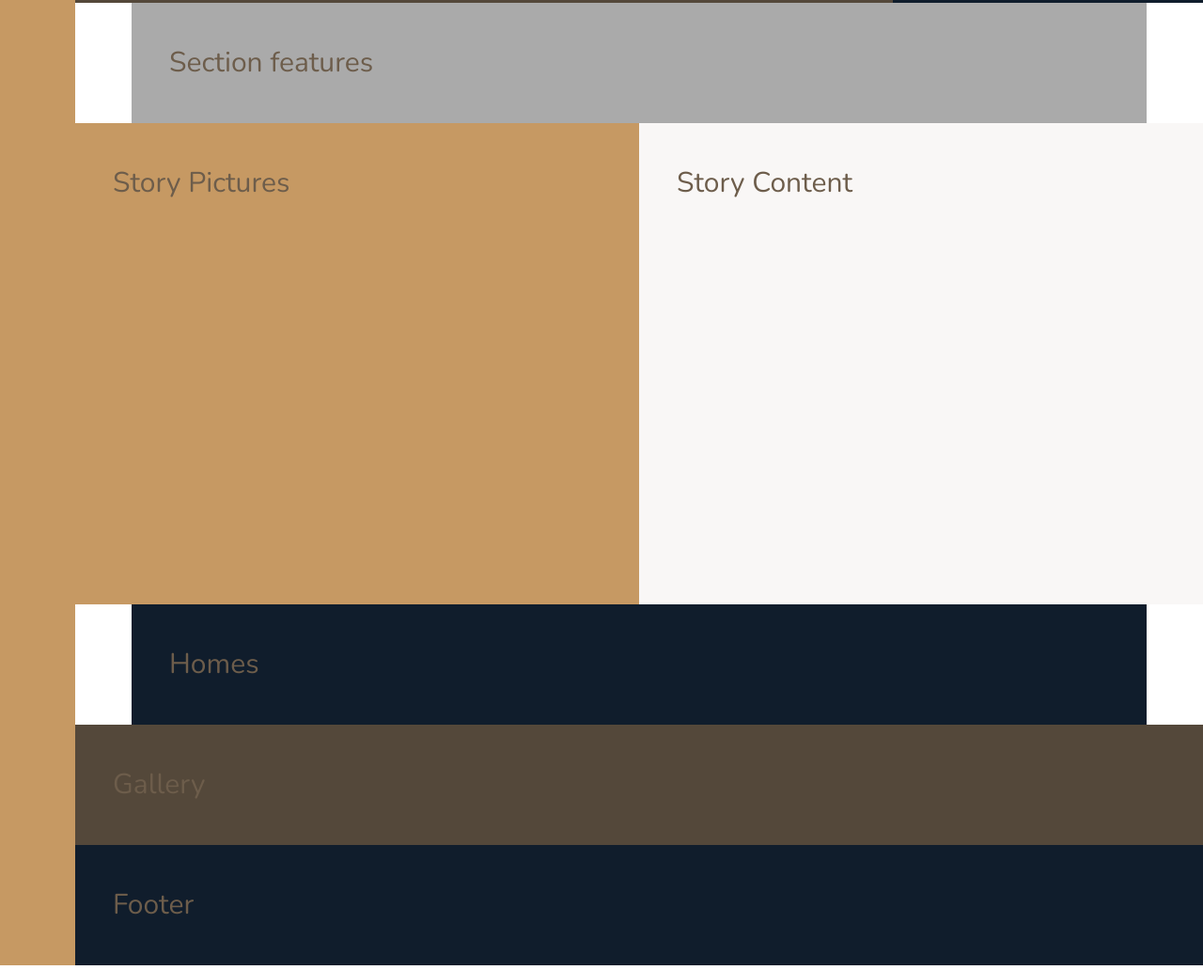
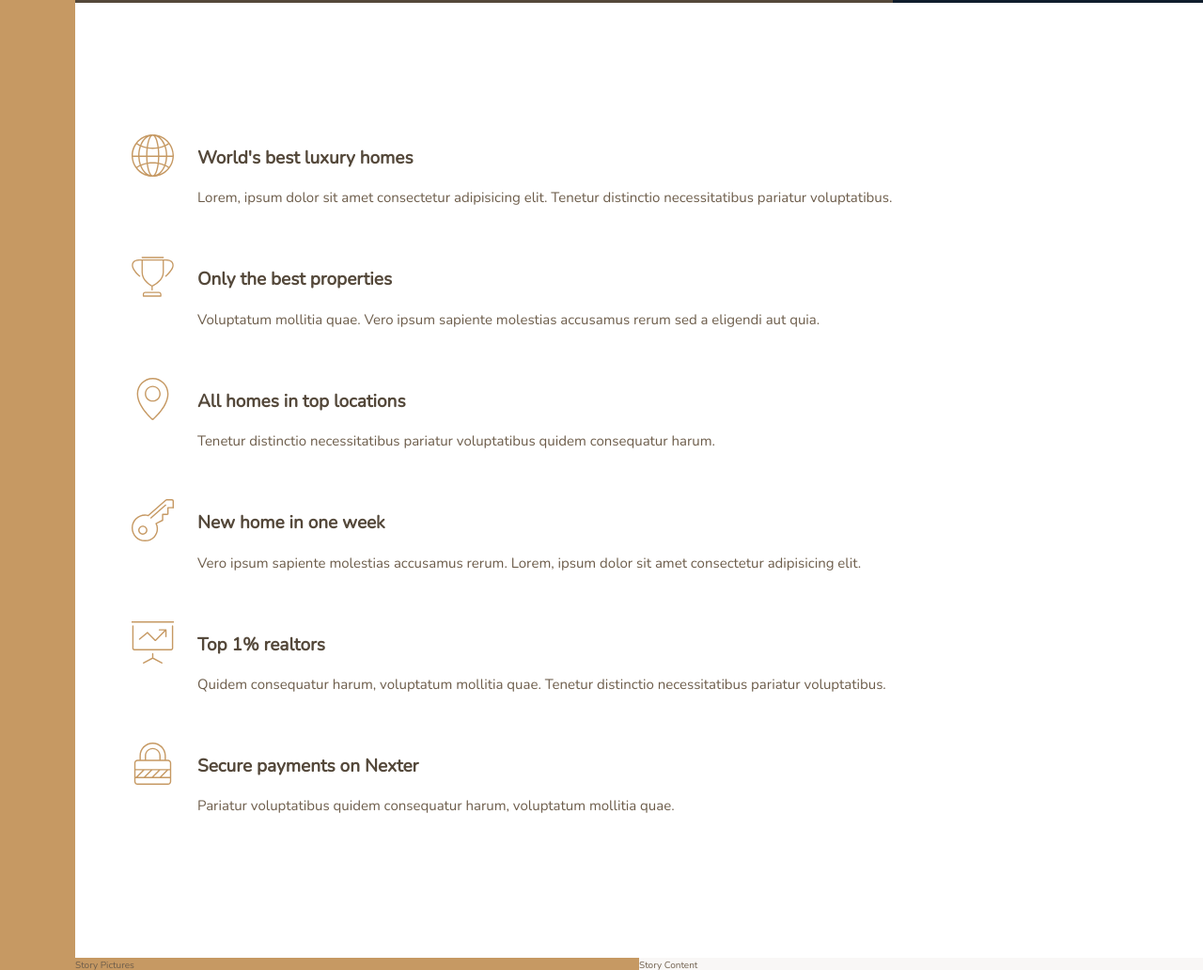
Before and after one commit to aikanshgarg/grid-nexter, a website: page index.html in a window 1280 px wide. Shown: the part 637-1669 px from the top of the page at 94% size. Drawn offline with nearby package versions, Linux system fonts and the light colour scheme.

Commit message:
features section

```diff
--- a/index.html
+++ b/index.html
@@ -27,8 +27,49 @@
         </div>
 
 
-        <section class="features">
-            Section features
+        <section class="features"><!-- .feature{feature $}*6 -->
+            <div class="feature">
+                <svg class="feature__icon">
+                    <use xlink:href="img/sprite.svg#icon-global"></use>
+                </svg>
+                <h4 class="heading-4 heading-4--dark">World's best luxury homes</h4>
+                <p class="feature__text">Lorem, ipsum dolor sit amet consectetur adipisicing elit. Tenetur distinctio necessitatibus pariatur voluptatibus.</p>
+            </div>
+            <div class="feature">
+                <svg class="feature__icon">
+                    <use xlink:href="img/sprite.svg#icon-trophy"></use>
+                </svg>
+                <h4 class="heading-4 heading-4--dark">Only the best properties</h4>
+                <p class="feature__text">Voluptatum mollitia quae. Vero ipsum sapiente molestias accusamus rerum sed a eligendi aut quia.</p>
+            </div>
+            <div class="feature">
+                <svg class="feature__icon">
+                    <use xlink:href="img/sprite.svg#icon-map-pin"></use>
+                </svg>
+                <h4 class="heading-4 heading-4--dark">All homes in top locations</h4>
+                <p class="feature__text">Tenetur distinctio necessitatibus pariatur voluptatibus quidem consequatur harum.</p>
+            </div>
+            <div class="feature">
+                <svg class="feature__icon">
+                    <use xlink:href="img/sprite.svg#icon-key"></use>
+                </svg>
+                <h4 class="heading-4 heading-4--dark">New home in one week</h4>
+                <p class="feature__text">Vero ipsum sapiente molestias accusamus rerum. Lorem, ipsum dolor sit amet consectetur adipisicing elit.</p>
+            </div>
+            <div class="feature">
+                <svg class="feature__icon">
+                    <use xlink:href="img/sprite.svg#icon-presentation"></use>
+                </svg>
+                <h4 class="heading-4 heading-4--dark">Top 1% realtors</h4>
+                <p class="feature__text">Quidem consequatur harum, voluptatum mollitia quae. Tenetur distinctio necessitatibus pariatur voluptatibus.</p>
+            </div>
+            <div class="feature">
+                <svg class="feature__icon">
+                    <use xlink:href="img/sprite.svg#icon-lock"></use>
+                </svg>
+                <h4 class="heading-4 heading-4--dark">Secure payments on Nexter</h4>
+                <p class="feature__text">Pariatur voluptatibus quidem consequatur harum, voluptatum mollitia quae.</p>
+            </div>
         </section>
 
 
--- a/sass/_base.scss
+++ b/sass/_base.scss
@@ -43,8 +43,5 @@ body {
 	// 8 equal columns such that each had width min enough to accomodate it's content and max of 140px
 	// min: 60px and max:1fr to make some fractional space on right side of 8 columns (hack to center the content)
 
-	& > * {
-		padding: 40px;
-		font-size: 3rem;
-	}
+
 }
--- a/sass/_features.scss
+++ b/sass/_features.scss
@@ -1,4 +1,34 @@
 .features {
-	background-color: $color-grey-light-2;
 	grid-column: center-start / center-end;
+
+	margin: 15rem 0;
+
+	// grid inside grid (for 6 features)
+	display: grid;
+	//grid-template-columns: repeat(3, 1fr); uncommenting to make responsive
+	grid-template-columns:repeat(autofit, minmax(25rem, 1fr));
+	grid-gap: 6rem;
+
+	align-items: start; // to make diff amount of text align properly from start
 }
+
+.feature {
+
+	display: grid; // 3rd level grid
+	grid-template-columns: min-content 1fr;
+	grid-row-gap: 1.5rem;
+	grid-column-gap: 2.5rem;
+
+	&__icon {
+		fill: $color-primary;
+		width: 4.5rem;
+		height: 4.5rem;
+		grid-row: 1 / span 2;
+
+		transform: translateY(-1rem);
+	}
+
+	&__text {
+		font-size: 1.5rem;
+	}
+}
--- a/sass/_typography.scss
+++ b/sass/_typography.scss
@@ -0,0 +1,27 @@
+
+// not a mixin, but extend: pastes all selectors here
+%heading {
+	font-family: $font-display;
+	font-weight: 400;
+}
+
+.heading-1 {
+	@extends %heading;
+}
+
+.heading-2 {
+	@extends %heading;
+}
+
+.heading-3 {
+	@extends %heading;
+}
+
+.heading-4 {
+	@extends %heading;
+	font-size: 1.9rem;
+
+	&--light {color: $color-grey-light-1;}
+	&--dark {color: $color-grey-dark-1;}
+
+}
```
Also changed, not shown: grid-notes.txt (+8 -0 lines), css/style.css.
